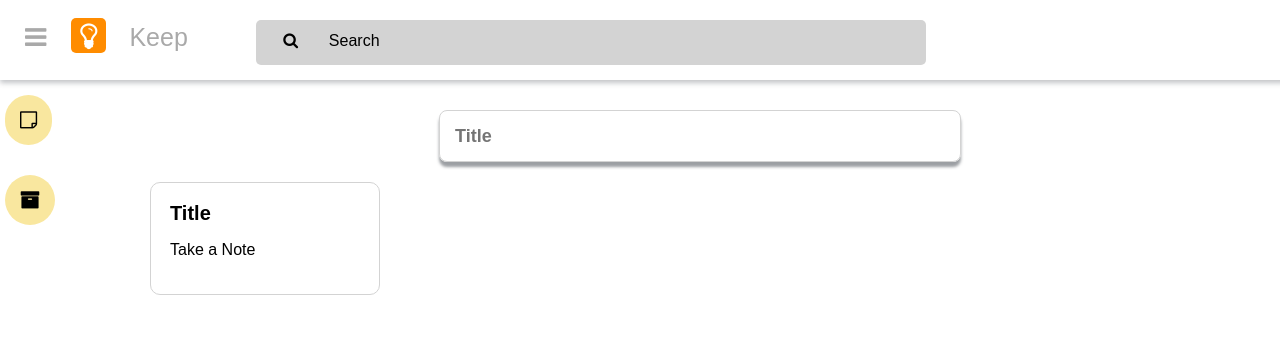
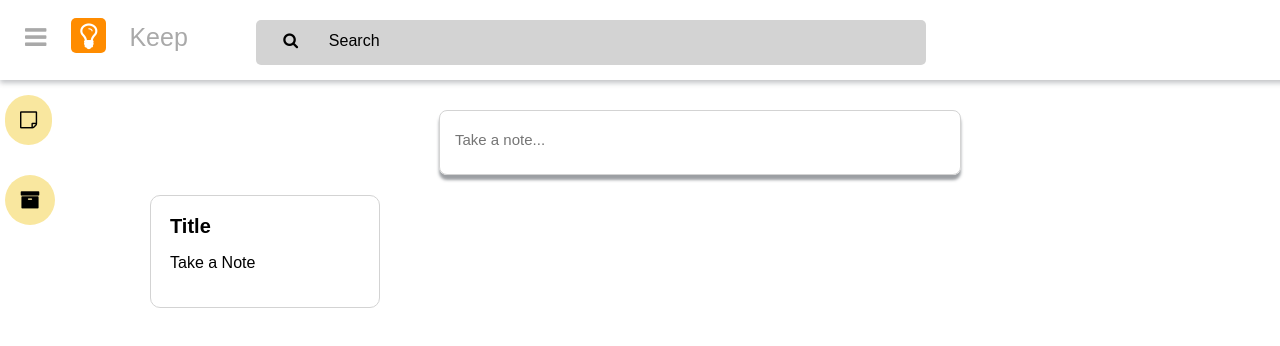
Before and after one commit to smita-parkhi/my-gkeep, a React (Create React App) app: page / in a window 1280 px wide. Shown: the top 346 px of the page. Built offline with nearby package versions, Linux system fonts and the light colour scheme.

Commit message:
fix outside click event

```diff
--- a/src/TextArea/TextArea.jsx
+++ b/src/TextArea/TextArea.jsx
@@ -1,40 +1,56 @@
-import react, { useState,useRef } from 'react';
+import react, { useState, useRef, useEffect } from 'react';
 
 import './textarea.scss';
 
 
-const TextArea = (props) =>{
-    const [showdata,setdata]=useState(false);
+const TextArea = (props) => {
+    const [showdata, setdata] = useState(false);
 
     const textInput = useRef(null);
+    const noteCreateBox=useRef(null);
 
 
-    const handleOnClick = () =>{
-        setdata(!showdata);
+    const handleOnClick = () => {
+        // setdata(!showdata);
+        setdata(true);
         textInput.current.focus();
 
-    }
-    return(
-        <div className='container_wrapper_text'>
-            <div className='input_field' style={{height : showdata ? '100px' : '30px'}}>
-                <input
-                 className='text_input'
-                 type="text"
-                 placeholder='Title'
-                 onClick={handleOnClick}
 
 
-                 />
+    }
+
+    const handleClickOutside = (e) =>{
+
+        if (!noteCreateBox.current.contains(e.target)) {
+            setdata(false);
+        }
+    }
+
+    useEffect(()=>{
+        document.addEventListener('mousedown', handleClickOutside);
+        return () => document.removeEventListener('mousedown', handleClickOutside);
+    })
+
+    return (
+        <div className='container_wrapper_text' ref={noteCreateBox}>
+            <div className='input_field'
+            >
+                <div>
+                    {showdata ? <input
+                        className='text_input'
+                        type="text"
+                        placeholder='Title'
+
+                    /> : null}
+                </div>
                 <input
-                className='multiline_input'
-                type='text'
-                placeholder='Take a note'
-                ref={textInput} >
-
-                </input>
-
+                    className='multiline_input'
+                    type='text'
+                    placeholder='Take a note...'
+                    ref={textInput}
+                    onClick={handleOnClick}
+                />
             </div>
-
         </div>
 
     );
--- a/src/TextArea/textarea.scss
+++ b/src/TextArea/textarea.scss
@@ -2,7 +2,6 @@
     width: 100%;
     display: flex;
     justify-content: center;
-
 
 
 
```
Also changed, not shown: 1 other file (tests, documents, lock files or other folders).
